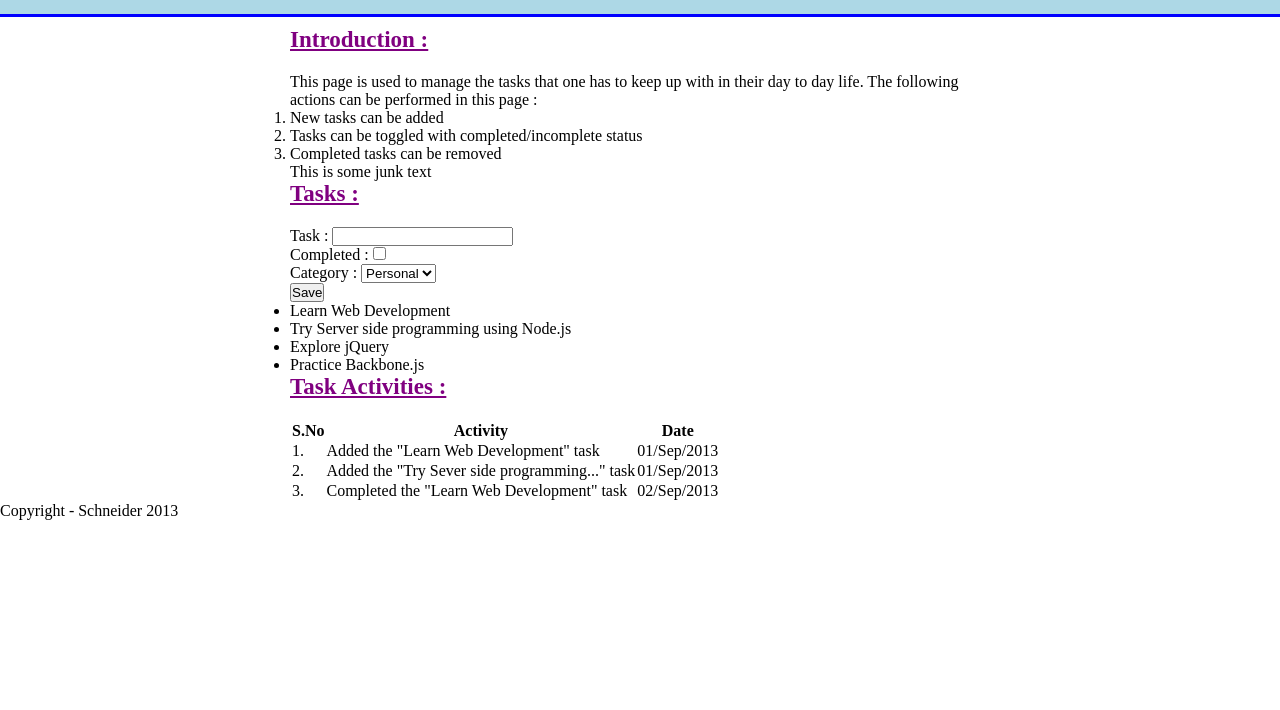
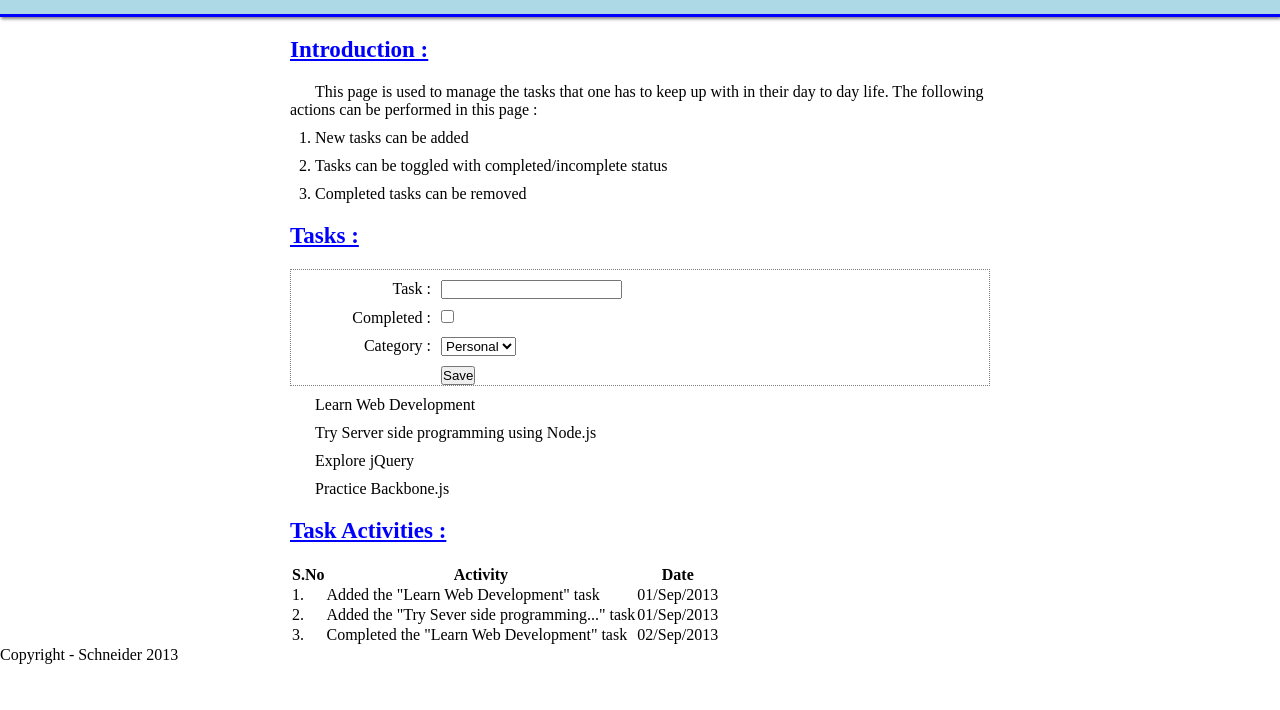
Before and after one commit to tkmagesh/Schneider-RIA, a plain HTML site: page Day-1/TaskManager.html in a window 1280 px wide. Shown: the part 90-800 px from the top of the page. Drawn offline with Linux system fonts and the light colour scheme.

Commit message:
CSS Exercise

```diff
--- a/Day-1/TaskManager.html
+++ b/Day-1/TaskManager.html
@@ -28,21 +28,61 @@
 				padding-bottom: 30px;
 				padding-left: 20px;
 				background-color: lightblue;
+				box-shadow: 1px 2px 3px gray;
 			}
 			h1{
+				text-shadow : 1px 2px 3px gray;
 				font-family: monospace;
 				font-size: 28px;
+
 			}
 			section.content{
 				width: 700px;
 				margin : 0px auto;
 			}
 			h2 {
-				color : purple;
+				color : blue;
 				text-decoration: underline;
 				font-size: 23px;
 				margin-bottom: 20px;
+				margin-top: 20px;
 			}
+
+			p{
+				text-indent: 25px;
+			}
+			ul, ol{
+				text-indent: 0px;
+				margin-left: 25px;
+			}
+			form{
+				margin-top: 10px;
+				padding-left: 20px;
+				border : 1px dotted gray;
+			}
+
+			div.field {
+				margin-top: 10px;
+			}
+
+			label{
+				width : 120px;
+				display : block;
+				float : left;
+				text-align: right;
+				margin-right: 10px
+			}
+
+			ul{
+				list-style: none;
+
+			}
+
+			li{
+						margin-top: 10px;
+			}
+
+
 		</style>
 	</head>
 	<body>
@@ -59,23 +99,23 @@
 					<li>Tasks can be toggled with completed/incomplete status</li>
 					<li class="critical">Completed tasks can be removed</li>
 				</ol>
-				<span>This is some junk text</span>
+
 			</div>
 
 			<h2>Tasks :</h2>
 			<div>
 				<div>
 					<form action="./SaveTask.aspx">
-						<div>
+						<div class="field">
 							<label for="txtTask" accesskey="t" class="critical" >Task : </label>
 							<input type="text" id="txtTask" name="nmTask">
 						</div>
 
-						<div>
+						<div class="field">
 							<label for="chkCompleted" accesskey="c" >Completed : </label>
 							<input type="checkbox" id="chkCompleted" name="nmCompleted">
 						</div>
-						<div>
+						<div class="field">
 							<label for="selectCategory" accesskey="g">Category :</label>
 							<select name="" id="selectCategory" name="nmCategory">
 								<option value="Personal">Personal</option>
@@ -83,7 +123,11 @@
 								<option value="Social">Social</option>
 							</select>
 						</div>
-						<input type="submit" value="Save">
+						<div class="field">
+							<label for="">&nbsp;</label>
+							<input type="submit" value="Save">
+
+						</div>
 					</form>
 
 				</div>
```
Also changed, not shown: Day-1/DisplayStyleDemo.html (added, +21 -0 lines).
